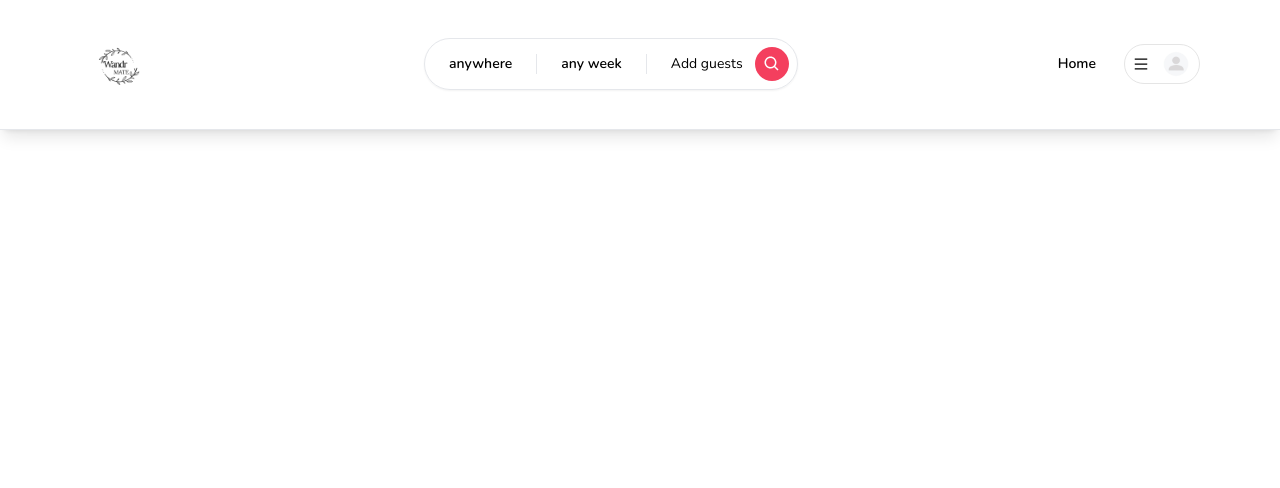
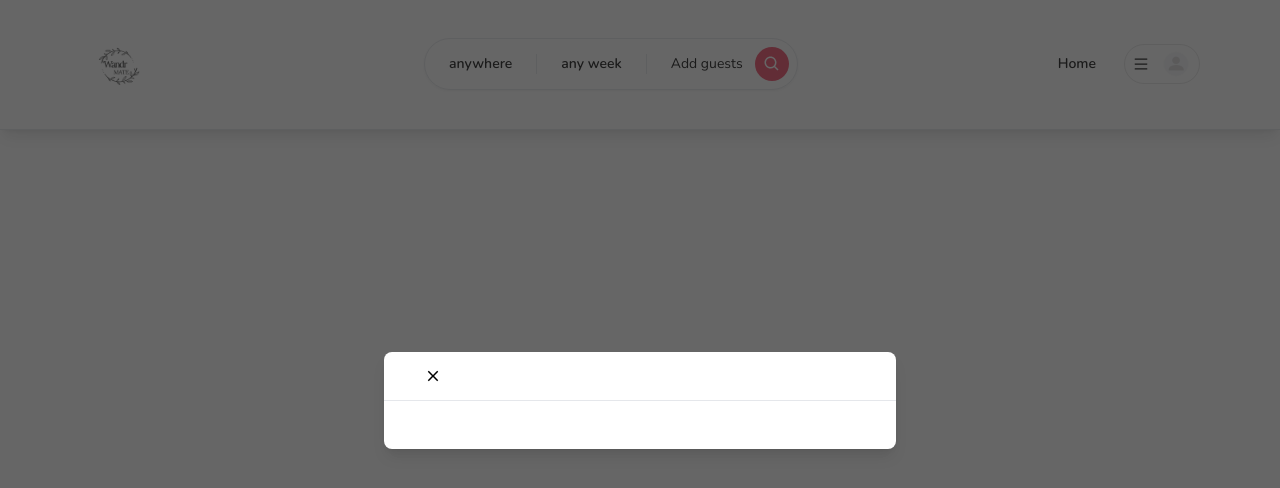
Before and after one commit to Bharattaneja01/wandrMATE, a Next.js app: page / in a window 1280 px wide. Shown: the top 488 px of the page. Built offline with nearby package versions, Linux system fonts and the light colour scheme.

Commit message:
Created modal file and implemented header of that file!!

```diff
--- /dev/null
+++ b/app/components/ClientOnly.tsx
@@ -0,0 +1,26 @@
+'use client';
+
+import { useEffect, useState } from "react";
+
+interface ClientOnlyProps{
+    children: React.ReactNode;
+}
+
+const ClientOnly: React.FC<ClientOnlyProps> = ({
+    children
+})=>{
+    const [hasMounted, setHasMounted]=useState(false);
+
+    useEffect(()=>{
+        setHasMounted(true);
+    },[]);
+    if(!hasMounted){
+        return null;
+    }
+    return (
+        <>
+            {children}
+        </>
+    );
+}
+export default ClientOnly;
--- a/app/components/Navbar/MenuItem.tsx
+++ b/app/components/Navbar/MenuItem.tsx
@@ -11,7 +11,7 @@ const MenuItem: React.FC<MenuItemProps>=({
 })=>{
     return(
         <div
-            onClick={onClick}
+            onClick={ onClick }
             className="
                 px-4
                 py-3
--- /dev/null
+++ b/app/components/modals/Modal.tsx
@@ -0,0 +1,165 @@
+'use client';
+
+import { useCallback, useEffect, useState } from "react";
+import { IoMdClose } from "react-icons/io";
+import { transferableAbortSignal } from "util";
+
+interface ModelProps{
+    isOpen?: boolean;
+    onClose:()=>void;
+    onSubmit:()=>void;
+    title?:string;
+    body?:React.ReactElement;
+    footer?:React.ReactElement;
+    actionLabel: string;
+    disabled?:boolean;
+    secondaryAction?:()=>void;
+    secondaryLabel?:string;
+}
+
+const Modal:React.FC<ModelProps>=({
+    isOpen,
+    onClose,
+    onSubmit,
+    title,
+    body,
+    footer,
+    actionLabel,
+    disabled,
+    secondaryAction,
+    secondaryLabel
+})=>{
+    const [showModal,setShowModal]=useState(isOpen);
+    useEffect(()=>{
+        setShowModal(isOpen);
+    },[isOpen]);
+
+    const handleClose=useCallback(()=>{
+        if(disabled){
+            return;
+        }
+
+        setShowModal(false);
+        setTimeout(()=>{
+            onClose();
+        },300);
+    },[disabled,onClose]);
+
+    const handleSubmit=useCallback(()=>{
+        if(disabled){
+            return;
+        }
+        onSubmit();
+    },[disabled,onSubmit]);
+
+    const handleSecondaryAction=useCallback(()=>{
+        if(disabled || !secondaryAction){
+            return;
+        }
+        secondaryAction();
+    },[disabled,secondaryAction]);
+
+    if(!isOpen){
+       return null;
+    }
+    return(
+        <>
+            <div
+                className="
+                    justify-center
+                    items-center
+                    flex
+                    overflow-x-hidden
+                    overflow-y-auto
+                    fixed
+                    inset-0
+                    z-50
+                    outline-none
+                    focus:outline-none
+                    bg-neutral-800/70
+                "
+            >
+                <div
+                    className="
+                        relative
+                        w-full
+                        md:w-4/6
+                        lg:w-3/6
+                        xl:w-2/5
+                        my-6
+                        mx-auto
+                        h-full
+                        lg:h-auto
+                        md:h-auto
+                    "
+                >
+                    {/* content */}
+                    <div
+                        className={`
+                            translate
+                            duration-300
+                            h-full
+                            ${showModal?'translate-y-0':'translate-y-full'}
+                            ${showModal?'opacity-100':'opacity-0'}
+                        `}
+                    >
+                        <div
+                            className="
+                                translate
+                                h-full
+                                lg:h-auto
+                                outline-none
+                                focus:outline-none
+                                md:h-auto
+                                border-0
+                                rounded-lg
+                                shadow-lg
+                                relative
+                                flex
+                                flex-col
+                                w-full
+                                bg-white
+                            "
+                        >
+                            {/* header */}
+                            <div
+                                className="
+                                    flex
+                                    items-center
+                                    p-6
+                                    rounded-t
+                                    justify-center
+                                    relative
+                                    border-b-[1px]
+                                "
+                            >
+                                <button
+                                onClick={handleClose}
+                                    className="
+                                        p-1
+                                        border-0
+                                        hover:opacity-70
+                                        transition
+                                        absolute
+                                        left-9
+                                    "
+                                >
+                                    <IoMdClose size={18}/>
+                                </button>
+                                <div className="text-lg font-semibold">
+                                    {title}
+                                </div>
+                            </div>
+                            {/* body */}
+                            <div className="relative p-6 flex-auto">
+                                {body}
+                            </div>
+                        </div>
+                    </div>
+                </div>
+            </div>
+        </>
+    );
+}
+
+export default Modal;
--- a/app/layout.tsx
+++ b/app/layout.tsx
@@ -2,6 +2,8 @@ import type { Metadata } from "next";
 import { Nunito } from "next/font/google";
 import "./globals.css";
 import Navbar from "./components/Navbar/Navbar";
+// import ClientOnly from "./components/ClientOnly";
+import Modal from "./components/modals/Modal";
 
 const font = Nunito({ subsets: ["latin"] });
 
@@ -18,7 +20,8 @@ export default function RootLayout({
   return (
     <html lang="en">
       <body className={font.className}>
-          <Navbar />
+            <Modal isOpen/>
+            <Navbar />
         {children}
         </body>
     </html>
```
